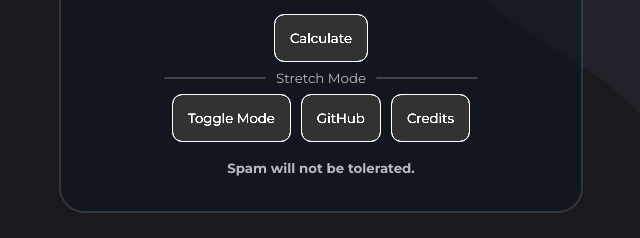
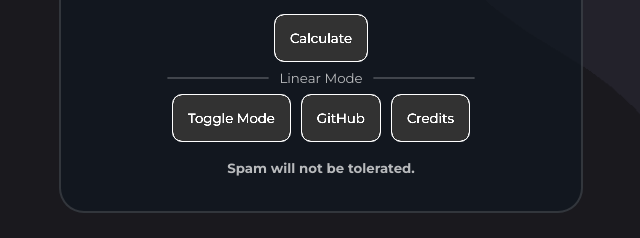
Before and after one commit to RisingGlitch/GIR-Xp-calculator-, a plain HTML site: page index.html in a window 1280 px wide. Shown: the part 500-738 px from the top of the page, 319-959 px from the left. Drawn offline with nearby package versions, Linux system fonts and the light colour scheme.

Commit message:
i forgor 1

```diff
--- a/index.html
+++ b/index.html
@@ -63,7 +63,7 @@
             </span>
             <span class="hrText">
                 <hr>
-                <sup class="opacity">Stretch Mode</sup>
+                <sup class="opacity">Linear Mode</sup>
                 <hr>
             </span>
             <span class="buttonRow">
```
